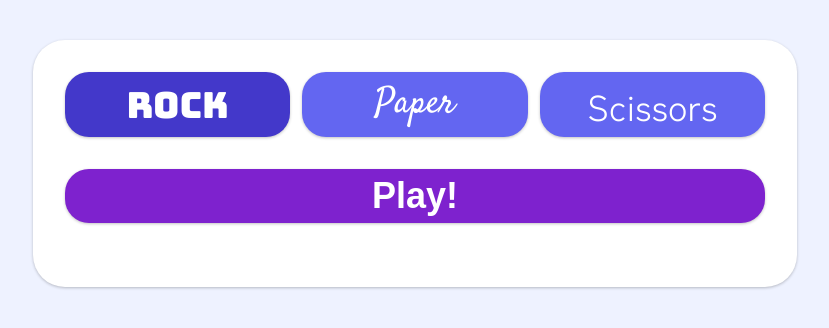
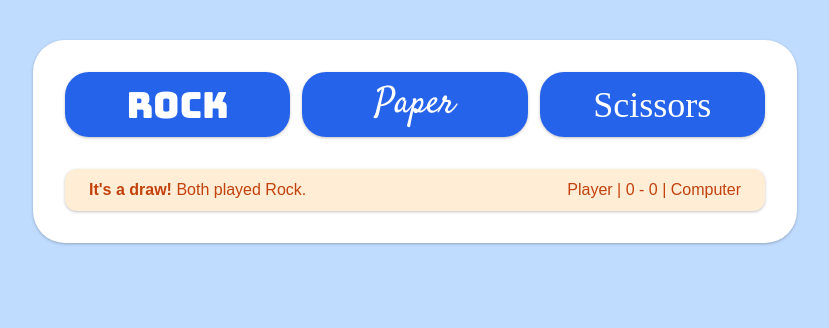
Before and after one commit to f-gregor/rock-paper-scissors-TOP, a plain HTML site: page index.html in a window 1280 px wide. Both pictures are taken after a click on the button "Rock". Shown: the whole page, without its empty margins (225-1054 px from the left). Drawn offline with Linux system fonts and the light colour scheme; a web font is replaced by a local one.

Commit message:
Improve GUI design and theme

```diff
--- a/index.html
+++ b/index.html
@@ -13,7 +13,6 @@
             <button class="shadow paper">Paper</button>
             <button class="shadow scissors">Scissors</button>
         </div>
-        <button class="shadow submit">Make your choice!</button>
         <div id="message-container">
         </div>
     </div>
@@ -21,45 +20,38 @@
     <script>
         const playerOptions = document.querySelectorAll("#button-container > button");
         const messageContainer = document.querySelector("#message-container");
-        const submit = document.querySelector(".submit");
+
         const MAX_SCORE = 5;
-        let currentChoice;
+        let roundStart = true;
         let humanScore = 0;
         let computerScore = 0;
 
         playerOptions.forEach((element) => {
-            element.addEventListener('click',() => {
-                if (currentChoice) currentChoice.classList.toggle('selected');
-                currentChoice = element
-                currentChoice.classList.toggle('selected');
-                submit.disabled = false;
-                submit.textContent = "Play!"
-            })
+            element.addEventListener('click',() => playRound(element.textContent.toLowerCase()))
         })
-
-        submit.disabled = true;
-        submit.addEventListener('click', playRound);
 
         function getComputerChoice() {
             const choices = ["rock", "paper", "scissors"];
             return choices.at(Math.random()*3);
         }
 
-        function getHumanChoice() {
-            return currentChoice.textContent.toLowerCase();
-        }
-
         function capitalize (word){
             return word.at(0).toUpperCase() + word.slice(1);
         }
 
-        function playRound () {
+        function playRound (humanChoice) {
             const computerChoice = getComputerChoice();
-            const humanChoice = getHumanChoice();
             const messageDiv = document.createElement("div");
             const messageText = document.createElement("p");
             const messageScore = document.createElement("p");
             let roundResult = "draw";
+
+            if (roundStart) {
+                while (messageContainer.firstChild){
+                    messageContainer.removeChild(messageContainer.firstChild);
+                }
+                roundStart = false;
+            }
 
             if (humanChoice === computerChoice) {
                 messageText.innerHTML = "<strong>It's a draw!</strong> Both played " + capitalize(humanChoice) + ".";
@@ -108,6 +100,7 @@
             messageDiv.classList.add("message", "end-result", "shadow");
             messageContainer.appendChild(messageDiv);
 
+            roundStart = true;
             humanScore = 0;
             computerScore = 0;
         }
--- a/style.css
+++ b/style.css
@@ -1,4 +1,4 @@
-@import url('https://fonts.googleapis.com/css2?family=Satisfy&family=Bungee&family=Zen+Kaku+Gothic+New&display=swap');
+@import url('https://fonts.googleapis.com/css2?family=Satisfy&family=Bungee&family=Stick&display=swap');
 
 
 body {
@@ -7,7 +7,7 @@ body {
     display: flex;
     flex-direction: column;
     align-items: center;
-    background-color: #eef2ff;
+    background-color: #bfdbfe;
 }
 
 p {
@@ -40,14 +40,15 @@ button{
     padding: 6px 10px;
     flex: 1;
     font-size: 36px;
-    background-color: #6366f1;
+    background-color: #2563eb;
     color: white;
+
 }
 
-.selected{
-    background-color: #4338ca;
+button:hover {
+    background-color: #1e40af;
+    transition: 0.2s;
 }
-
 .rock{
     font-family: "bungee";
 }
@@ -57,13 +58,7 @@ button{
 }
 
 .scissors{
-    font-family: "zen kaku gothic new";
-}
-
-.submit{
-    background-color: #7e22ce;
-    font-weight: 700;
-    margin-bottom: 32px;
+    font-family: "stick";
 }
 
 #message-container {
```
